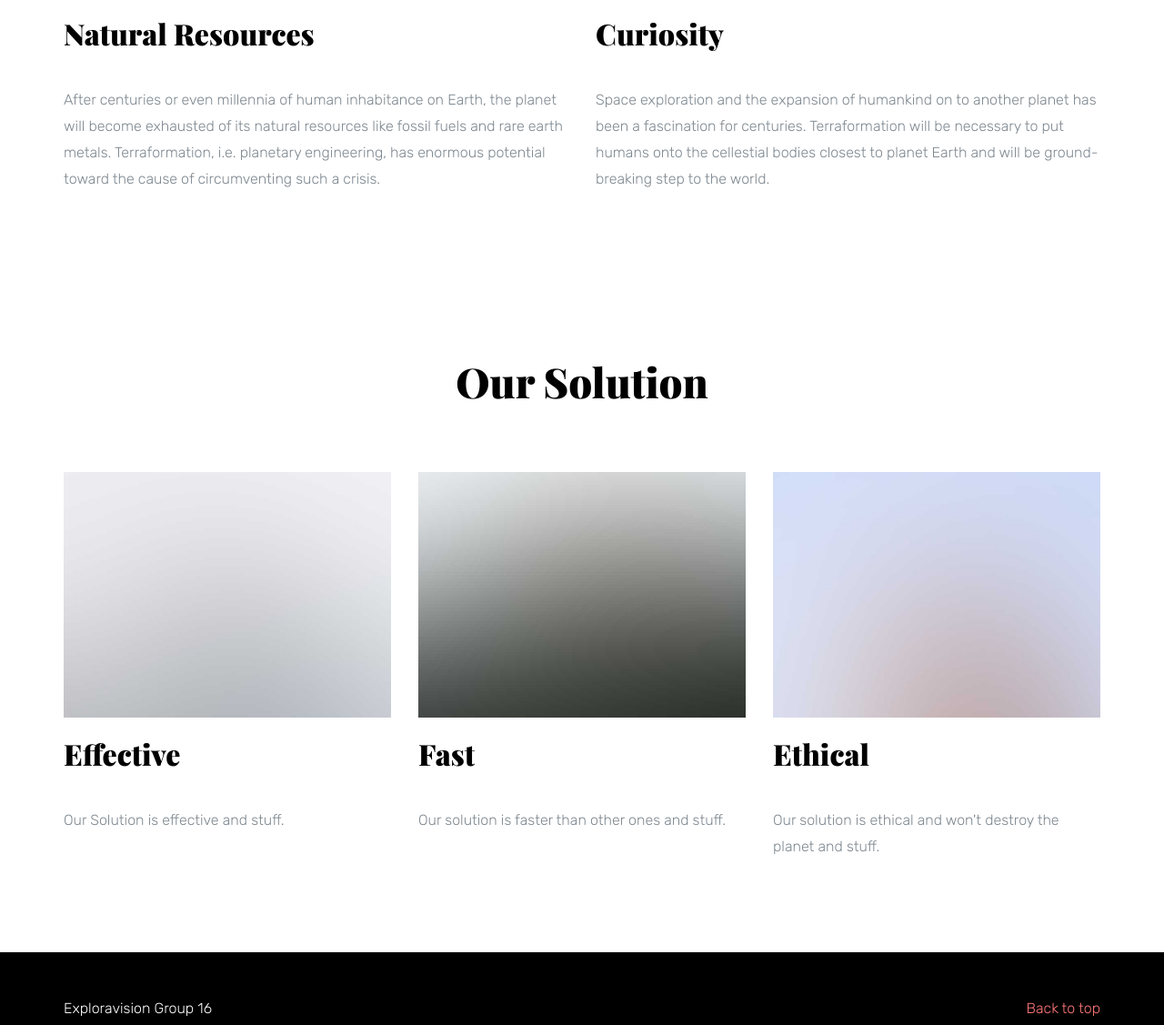
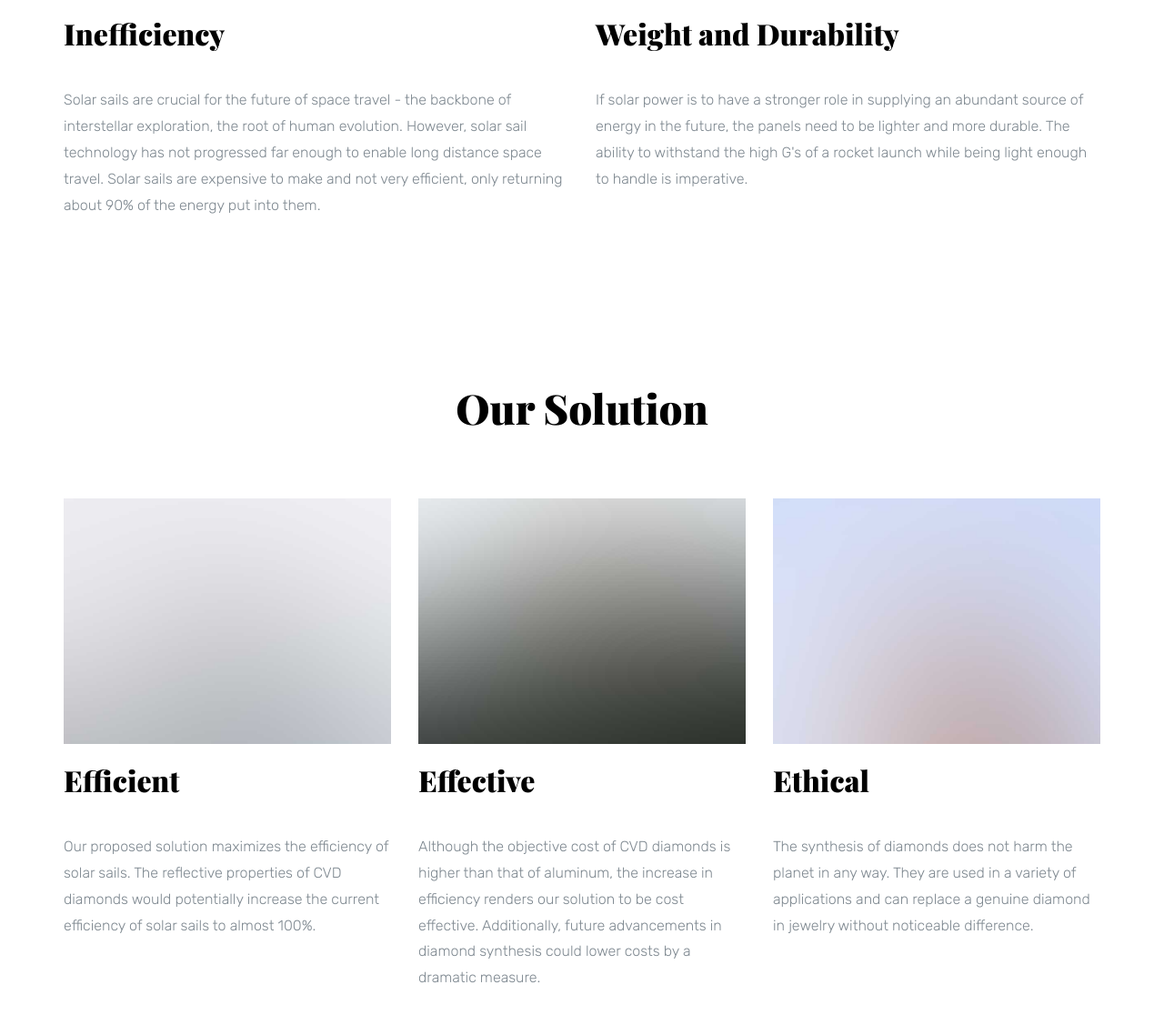
Before and after one commit to jeremyzhou1/Exploravision, a website: page index.html in a window 1280 px wide. Shown: the part 1426-2553 px from the top of the page at 91% size. Drawn offline with nearby package versions, Linux system fonts and the light colour scheme; files whose address does not match are found by name.

Commit message:
Home page + minor changes -Home page is now reflective of our new topic -Images added to page covers

```diff
--- a/index.html
+++ b/index.html
@@ -18,7 +18,7 @@
   <!-- START: header -->
   <header role="banner" class="probootstrap-header">
     <div class="container-fluid">
-        <a href="index.html" class="probootstrap-logo">Carbon Mirrors</a>
+        <a href="index.html" class="probootstrap-logo">Solar Sails</a>
 
         <a href="#" class="probootstrap-burger-menu visible-xs" ><i>Menu</i></a>
         <div class="mobile-menu-overlay"></div>
@@ -37,11 +37,12 @@
   <!-- END: header -->
 
   <!-- START: cover -->
-  <section class="probootstrap-intro" style="background-image: url(img/work_5.jpg);" data-stellar-background-ratio="0.5">
+  <section class="probootstrap-intro" style="background-image: url(img/solar-sail.jpg);" data-stellar-background-ratio="0.5">
     <div class="container">
       <div class="row">
         <div class="col-md-7 probootstrap-intro-text">
-          <h1 class="probootstrap-animate" data-animate-effect="fadeIn">Introducing Carbon-Carbon Mirrors.</h1>
+          <h1 class="probootstrap-animate" data-animate-effect="fadeIn">Introducing the Future of Solar Sails.</h1>
+          <p class="watch-intro probootstrap-animate">Take a glimpse into the future of space exploration.</p>
         </div>
       </div>
     </div>
@@ -61,13 +62,16 @@
         <div class="row">
           <div class="col-md-6">
             <p><img src="img/img_5.jpg" alt="Image cannot be displayed" class="img-responsive"></p>
-            <h3 class="mt0 mb40">Natural Resources</h3>
-            <p>After centuries or even millennia of human inhabitance on Earth, the planet will become exhausted of its natural resources like fossil fuels and rare earth metals. Terraformation, i.e. planetary engineering, has enormous potential toward the cause of circumventing such a crisis. </p>
+            <h3 class="mt0 mb40">Inefficiency</h3>
+            <p>Solar sails are crucial for the future of space travel - the backbone of interstellar exploration, the root of human evolution. However,
+                solar sail technology has not progressed far enough to enable long distance space travel. Solar sails are expensive to make and not very efficient, only returning
+                about 90% of the energy put into them.</p>
           </div>
           <div class="col-md-6">
             <p><img src="img/img_5.jpg" alt="Image cannot be displayed" class="img-responsive"></p>
-            <h3 class="mt0 mb40">Curiosity</h3>
-            <p>Space exploration and the expansion of humankind on to another planet has been a fascination for centuries. Terraformation will be necessary to put humans onto the cellestial bodies closest to planet Earth and will be ground-breaking step to the world. </p>
+            <h3 class="mt0 mb40">Weight and Durability</h3>
+            <p> If solar power is to have a stronger role in supplying an abundant source of energy in the future, the panels need to be lighter and more durable.
+                The ability to withstand the high G's of a rocket launch while being light enough to handle is imperative.</p>
           </div>
         </div>
       </div>
@@ -84,18 +88,21 @@
         <div class="row">
           <div class="col-md-4">
             <p><img src="img/img_6.jpg" alt="Image cannot be displayed" class="img-responsive"></p>
-            <h3 class="mt0 mb40"><a href="#" class="hover-reverse">Effective</a></h3>
-            <p>Our Solution is effective and stuff.</p>
+            <h3 class="mt0 mb40"><a href="#" class="hover-reverse">Efficient</a></h3>
+            <p>Our proposed solution maximizes the efficiency of solar sails. The reflective properties of CVD diamonds would
+                potentially increase the current efficiency of solar sails to almost 100%.</p>
           </div>
           <div class="col-md-4">
             <p><img src="img/img_5.jpg" alt="Image cannot be displayed" class="img-responsive"></p>
-            <h3 class="mt0 mb40"><a href="#" class="hover-reverse">Fast</a></h3>
-            <p>Our solution is faster than other ones and stuff.</p>
+            <h3 class="mt0 mb40"><a href="#" class="hover-reverse">Effective</a></h3>
+            <p>Although the objective cost of CVD diamonds is higher than that of aluminum, the increase in efficiency renders our solution
+                to be cost effective. Additionally, future advancements in diamond synthesis could lower costs by a dramatic measure.</p>
           </div>
           <div class="col-md-4">
             <p><img src="img/img_3.jpg" alt="Image cannot be displayed" class="img-responsive"></p>
             <h3 class="mt0 mb40"><a href="#" class="hover-reverse">Ethical</a></h3>
-            <p>Our solution is ethical and won't destroy the planet and stuff.</p>
+            <p>The synthesis of diamonds does not harm the planet in any way. They are used in a variety of applications and can replace
+                a genuine diamond in jewelry without noticeable difference.</p>
           </div>
         </div>
       </div>
```
Also changed, not shown: consequences.html (+2 -2 lines), history.html (+2 -2 lines), solution.html (+2 -2 lines), technology.html (+3 -3 lines), img/earth-moon.jpg (added), img/solar-sail.jpg (added), img/stellar-energy.jpg (added), 2 other files.
